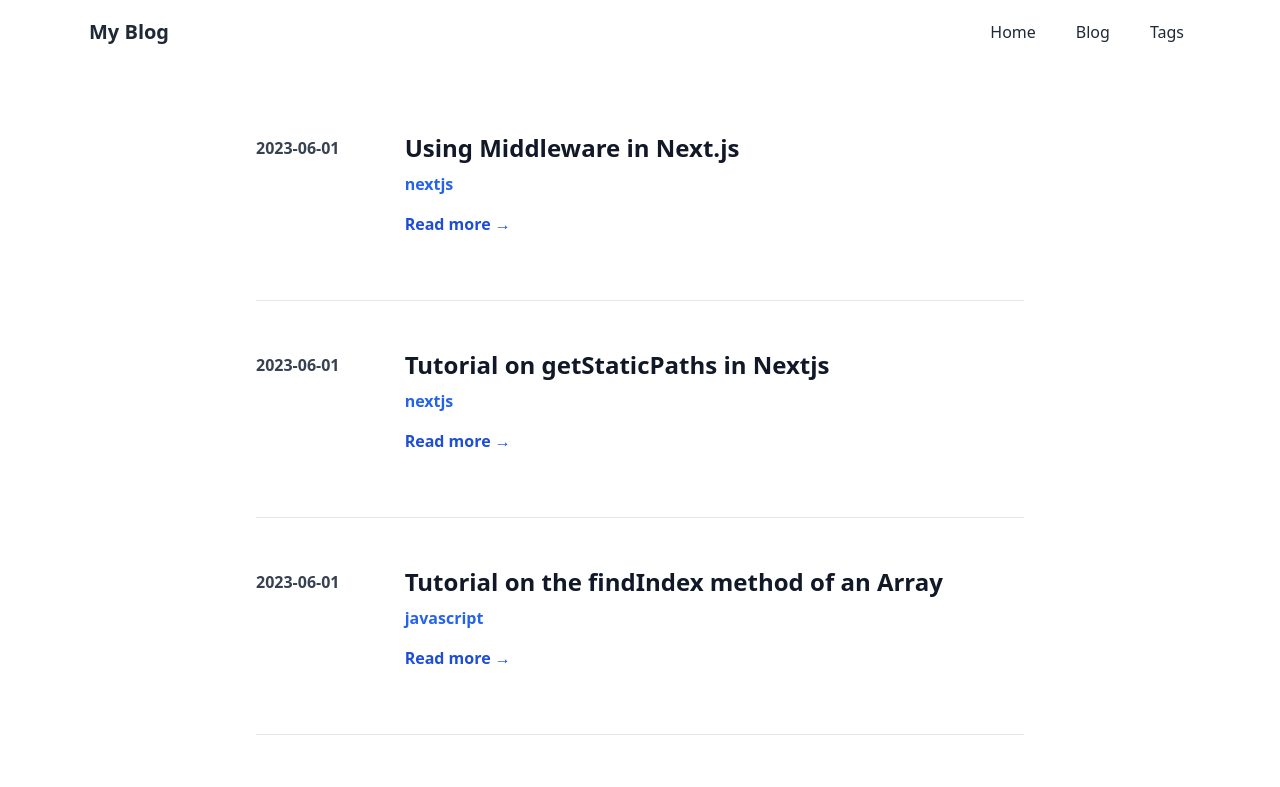
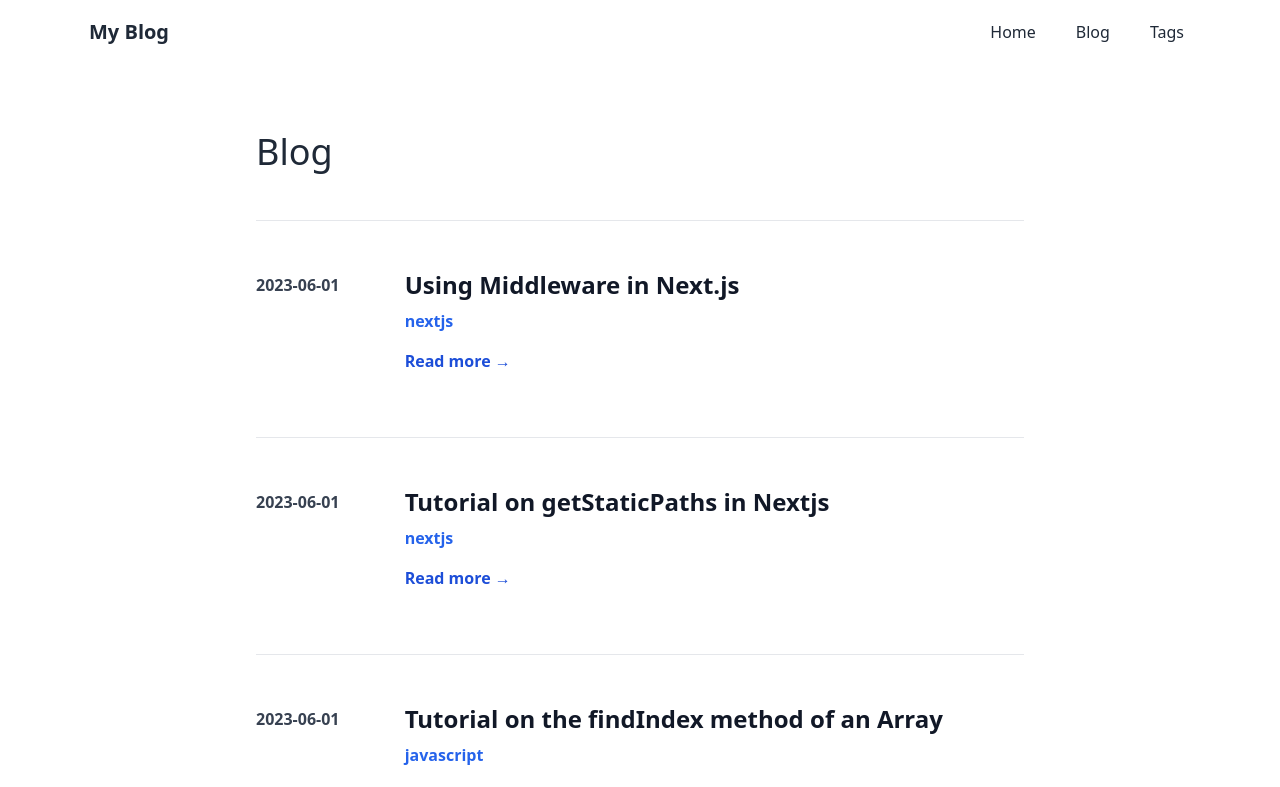
Before and after one commit to akshaymalik1995/nextjs-static-blog, a Next.js app: page /blog in a window 1280 px wide. Shown: the top 787 px of the page. Built offline with nearby package versions, Linux system fonts and the light colour scheme.

Commit message:
UI Heading for the Blog page

```diff
--- a/pages/blog/index.jsx
+++ b/pages/blog/index.jsx
@@ -38,6 +38,8 @@ export default function Blog(props) {
   return (
     <>
       <div className="container max-w-3xl mx-auto" >
+        <h1 className="text-4xl my-12">Blog</h1>
+        <hr></hr>
         <PostList posts={posts} />
         <Pagination noMorePages={noMorePages} page={1} count={posts.length} />
       </div>
```
